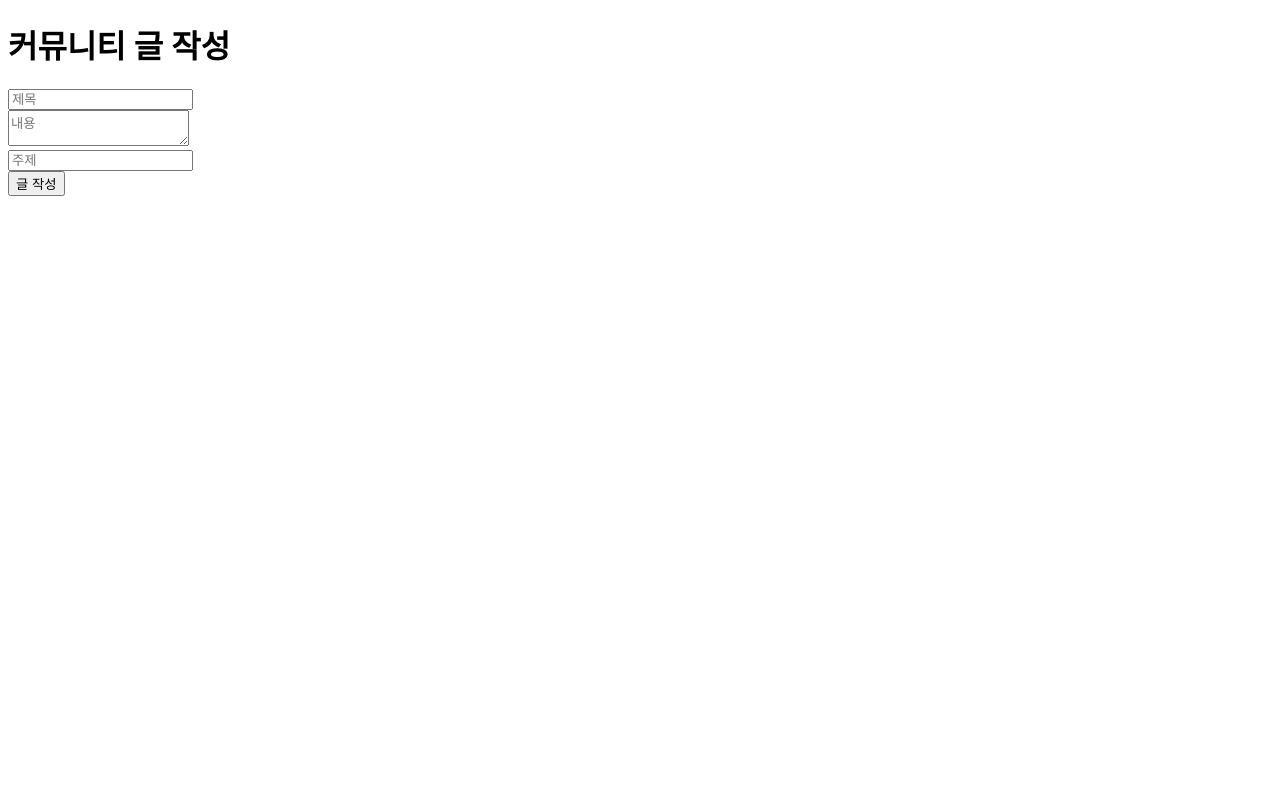
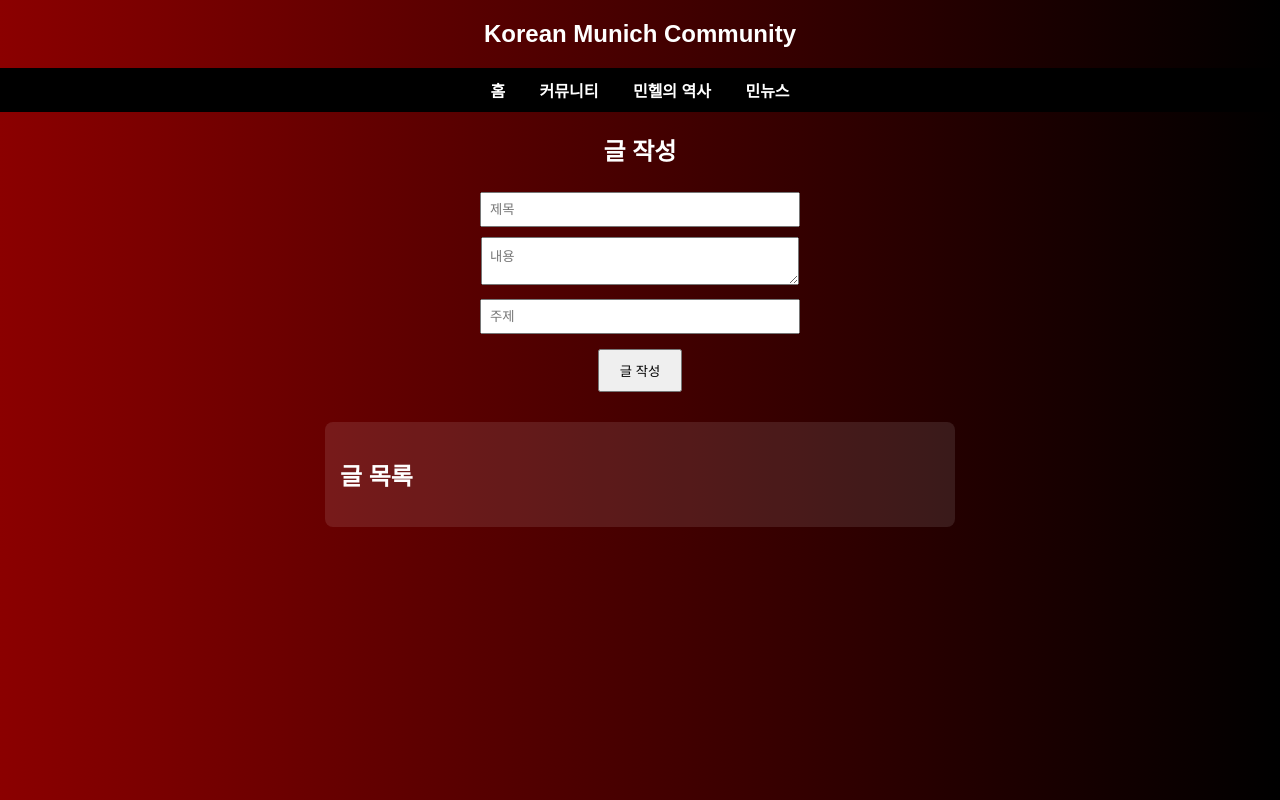
Before and after one commit to kyunoo/KMF, a website: page community.html in a window 1280 px wide. Drawn offline with Linux system fonts and the light colour scheme; no server answers.

Commit message:
community.html

```diff
--- a/community.html
+++ b/community.html
@@ -2,16 +2,87 @@
 <html lang="ko">
 <head>
   <meta charset="UTF-8">
-  <title>커뮤니티</title>
+  <title>Korean Munich Community</title>
+  <style>
+    body {
+      font-family: Arial, sans-serif;
+      background: linear-gradient(to right, darkred, black);
+      color: white;
+      text-align: center;
+      margin: 0;
+      padding: 0;
+    }
+    header {
+      padding: 20px;
+      font-size: 24px;
+      font-weight: bold;
+    }
+    nav {
+      background: black;
+      padding: 10px;
+    }
+    nav a {
+      color: white;
+      margin: 0 15px;
+      text-decoration: none;
+      font-weight: bold;
+    }
+    nav a:hover {
+      color: yellow;
+    }
+    section {
+      margin: 20px;
+    }
+    input, textarea {
+      width: 300px;
+      margin: 5px;
+      padding: 8px;
+    }
+    button {
+      padding: 10px 20px;
+      margin-top: 10px;
+      cursor: pointer;
+    }
+    #posts {
+      margin-top: 30px;
+      text-align: left;
+      max-width: 600px;
+      margin-left: auto;
+      margin-right: auto;
+      background: rgba(255,255,255,0.1);
+      padding: 15px;
+      border-radius: 8px;
+    }
+    .post {
+      border-bottom: 1px solid gray;
+      padding: 10px 0;
+    }
+  </style>
 </head>
 <body>
-  <h1>커뮤니티 글 작성</h1>
-  <input id="title" placeholder="제목"><br>
-  <textarea id="content" placeholder="내용"></textarea><br>
-  <input id="topic" placeholder="주제"><br>
-  <button id="submitBtn">글 작성</button>
+  <header>Korean Munich Community</header>
+  <nav>
+    <a href="/">홈</a>
+    <a href="/community">커뮤니티</a>
+    <a href="/history.html">민헬의 역사</a>
+    <a href="/news.html">민뉴스</a>
+  </nav>
+
+  <section>
+    <h2>글 작성</h2>
+    <input id="title" placeholder="제목"><br>
+    <textarea id="content" placeholder="내용"></textarea><br>
+    <input id="topic" placeholder="주제"><br>
+    <button id="submitBtn">글 작성</button>
+  </section>
+
+  <section id="posts">
+    <h2>글 목록</h2>
+    <div id="postList"></div>
+  </section>
 
   <script>
+    // 글 작성
     document.getElementById("submitBtn").addEventListener("click", () => {
       const title = document.getElementById("title").value;
       const content = document.getElementById("content").value;
@@ -26,6 +97,7 @@
       .then(data => {
         if (data.success) {
           alert("글이 저장되었습니다!");
+          loadPosts(); // 저장 후 목록 새로고침
         } else {
           alert("에러: " + data.error);
         }
@@ -35,6 +107,40 @@
         alert("서버 요청 중 오류 발생");
       });
     });
+
+    // 글 목록 불러오기
+    function loadPosts() {
+      fetch("/api/posts")
+        .then(res => res.json())
+        .then(posts => {
+          const list = document.getElementById("postList");
+          list.innerHTML = "";
+          posts.forEach((p, i) => {
+            const div = document.createElement("div");
+            div.className = "post";
+            div.innerHTML = `<strong>${p.title}</strong> (${p.topic})<br>${p.content}
+              <br><button onclick="deletePost(${i})">삭제</button>`;
+            list.appendChild(div);
+          });
+        });
+    }
+
+    // 글 삭제
+    function deletePost(index) {
+      fetch("/api/posts/" + index, { method: "DELETE" })
+        .then(res => res.json())
+        .then(data => {
+          if (data.success) {
+            alert("글이 삭제되었습니다!");
+            loadPosts();
+          } else {
+            alert("에러: " + data.error);
+          }
+        });
+    }
+
+    // 페이지 로드 시 글 목록 불러오기
+    loadPosts();
   </script>
 </body>
 </html>
```
